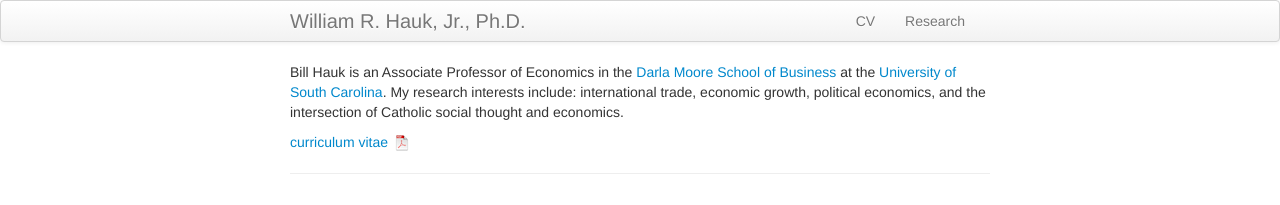
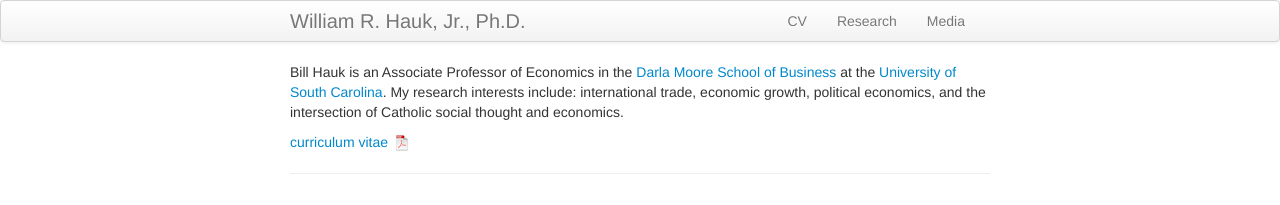
Before and after one commit to BillHauk/BillHauk.github.io, a Jekyll site: the page built from index.md, in a window 1280 px wide. Shown: the top 205 px of the page. Built offline with Jekyll 4.4.1, drawn with Linux system fonts in a browser that asks for light colours; Markdown is read by kramdown in place of the engine named in the settings.

Commit message:
Add media to header bar

```diff
--- a/_includes/themes/twitter/default.html
+++ b/_includes/themes/twitter/default.html
@@ -37,6 +37,7 @@
           <ul class="nav">
               <li><a href="{{ BASE_PATH }}/assets/CV.pdf">CV</a></li>
               <li><a href="{{ BASE_PATH }}/pages/research.html">Research</a></li>
+              <li><a href="{{ BASE_PATH }}/pages/media.html">Media</a></li>
           </ul>
         </div>
       </div>
```
